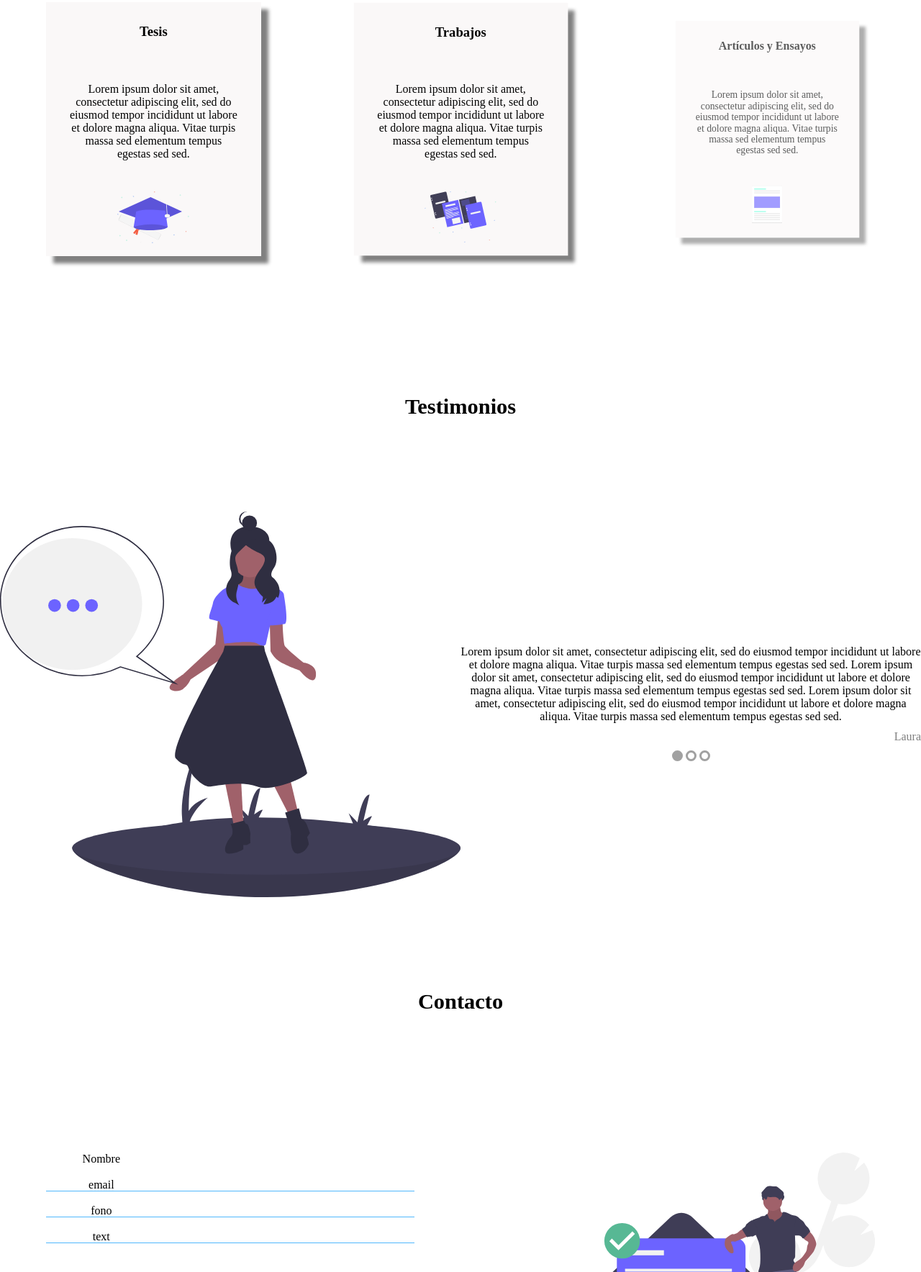
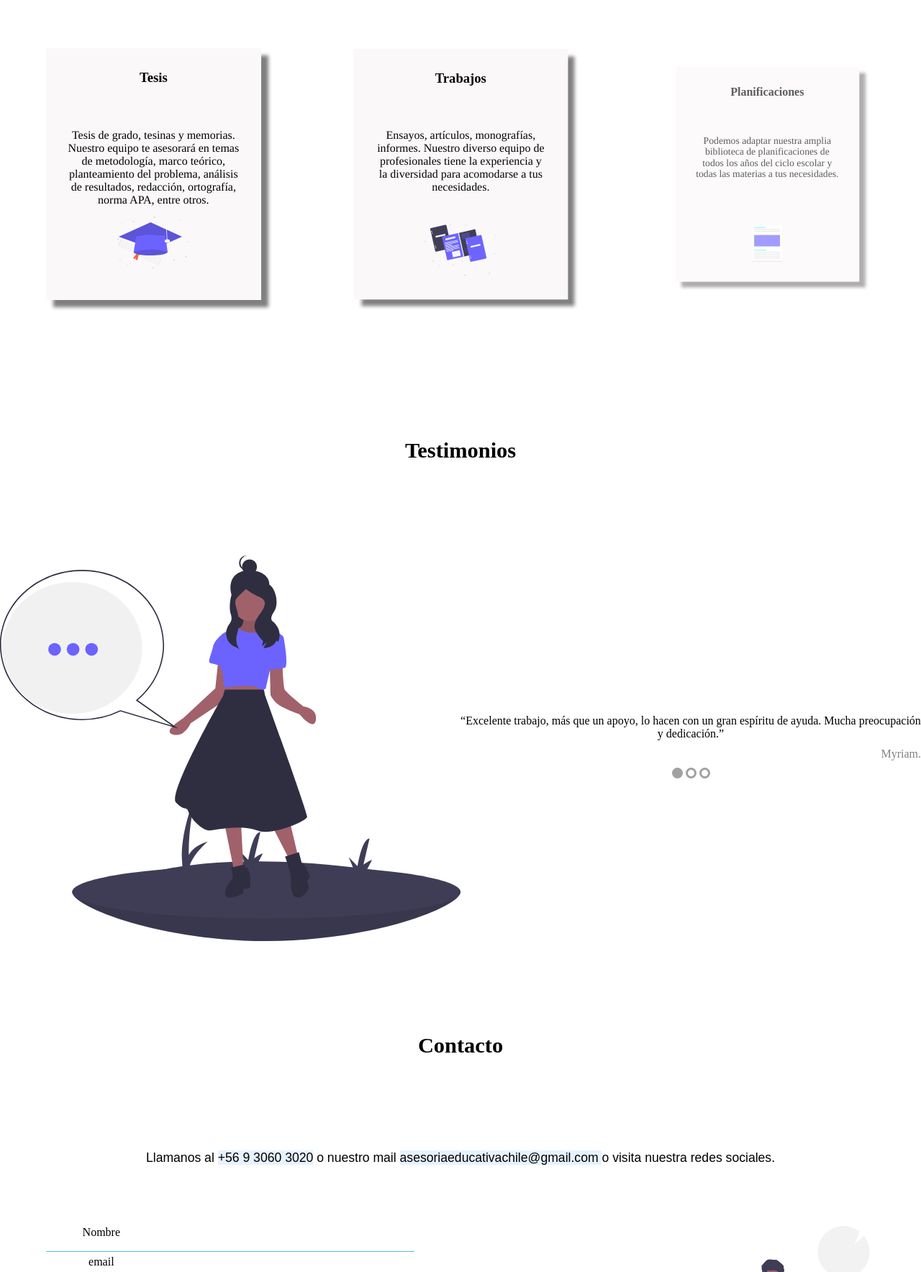
Before and after one commit to MauricioSo/asesor-as_static_version, a plain HTML site: page index.html in a window 1280 px wide. Shown: the part 1032-2800 px from the top of the page at 72% size. Drawn offline with nearby package versions, Linux system fonts and the light colour scheme.

Commit message:
finished form, contact, responsiveness

```diff
--- a/css/style.css
+++ b/css/style.css
@@ -62,11 +62,12 @@
 .column-left {
     width: 50vw;
     height: 80vh;
+    margin-top: 5%;
 }
 .column-right{
     width: 50vw;
     height: 85vh;
-
+    margin-top: 5%;
 }
 
 .title-header{
@@ -76,13 +77,14 @@
     margin-top: 20%;
     margin-bottom: 5%;
     margin-right: 10%;
-    font-family: 'Noto Serif'
+    font-family: 'Noto Serif', 'times', 'arial';
 }
 
 .text-header {
     margin-left: 20%;
     font-size: 1em;
     margin-right: 10%;
+    font-family: 'Monserrat', 'times', 'arial';
 }
 
 .btn-header {
@@ -119,6 +121,7 @@
     box-shadow: 10px 10px 5px grey;
     margin: 5%;
     background: #FAF8F8;
+    height: 350px;
 }
 
 .title-card {
@@ -127,6 +130,7 @@
 
 .p-card {
     margin: 10%;
+    font-family: 'Monserrat', 'times', 'arial';
 }
 
 .img-card {
@@ -173,6 +177,17 @@
     margin: 5%;
     width: 50%;
 }
+.p-contacto {
+    margin-bottom: 20px;
+    font-family: 'Monserrat', 'Arial', 'Times New Roman';
+    font-size: 1.1em;
+    margin-left: 10%;
+    margin-right: 10%;
+}
+
+.marcador{
+    background: #e6f2ff;
+}
 .form {
     display: flex;
     flex-direction: column;
@@ -197,12 +212,13 @@
 }
 
 .input {
-
+    max-height: 16px;
     width: 100%;
     height: 100%;
     border: none;
     border-bottom: 1px solid rgb(81, 184, 253);
     outline: none;
+    margin-bottom: 5px;
 }
 
 .input:focus {
--- a/index.html
+++ b/index.html
@@ -24,9 +24,7 @@
 <div class="container1" >
 <div class="column-left" data-aos="fade-left">
     <h1 class="title-header">Te Ayudamos Con Tus Trabajos</h1>
-    <p class="text-header"> Lorem ipsum dolor sit amet, consectetur adipiscing elit, sed do eiusmod tempor incididunt ut
-    labore et dolore magna aliqua. Quis enim lobortis scelerisque fermentum dui faucibus in ornare.
-    </p>
+    <p class="text-header"> Somos una empresa que te ayudará a realizar todo tipo de trabajos escolares y universitarios, en forma rápida y sencilla. Trabajamos con un equipo de profesionales de distintos ámbitos que pueden asesorarte en lo que necesites.</p>
     <button class="btn-header">Saber más</button>
 </div>
 
@@ -42,17 +40,17 @@
     <div class="wrapper-cards">
     <div class="card" data-aos="zoom-in" >
     <h3 class="title-card">Tesis</h3>
-    <p class="p-card">Lorem ipsum dolor sit amet, consectetur adipiscing elit, sed do eiusmod tempor incididunt ut labore et dolore magna aliqua. Vitae turpis massa sed elementum tempus egestas sed sed.</p>
+    <p class="p-card" style="margin-bottom: 0; ">Tesis de grado, tesinas y memorias. Nuestro equipo te asesorará en temas de metodología, marco teórico, planteamiento del problema, análisis de resultados, redacción, ortografía, norma APA, entre otros.</p>
     <img class="img-card"src="images/hut.svg">
     </div>
     <div class="card" data-aos="zoom-in" data-aos-delay="1000">
     <h3 class="title-card">Trabajos</h3>
-    <p class="p-card">Lorem ipsum dolor sit amet, consectetur adipiscing elit, sed do eiusmod tempor incididunt ut labore et dolore magna aliqua. Vitae turpis massa sed elementum tempus egestas sed sed.</p>
+    <p class="p-card">Ensayos, artículos, monografías, informes. Nuestro diverso equipo de profesionales tiene la experiencia y la diversidad para acomodarse a tus necesidades.</p>
     <img class="img-card" src="images/notebooks.svg">
     </div>
     <div class="card" data-aos="zoom-in" data-aos-delay="2000">
-    <h3 class="title-card">Artículos y Ensayos</h3>
-    <p class="p-card">Lorem ipsum dolor sit amet, consectetur adipiscing elit, sed do eiusmod tempor incididunt ut labore et dolore magna aliqua. Vitae turpis massa sed elementum tempus egestas sed sed.</p>
+    <h3 class="title-card">Planificaciones</h3>
+    <p class="p-card" style="margin-bottom: 18%; ">Podemos adaptar nuestra amplia biblioteca de planificaciones de todos los años del ciclo escolar y todas las materias a tus necesidades.</p>
     <img class="img-card" style="width: 50px;"  src="images/articulo.svg">
     </div>
     </div>
@@ -63,21 +61,16 @@
                 <img class="img-testimony"  src="images/testimony.svg" data-aos="fade-left">
                 <div class="testimony" data-aos="fade-right">
                     <div class="testimony1 fade slide-active" >
-                    <p class="text">                Lorem ipsum dolor sit amet, consectetur adipiscing elit, sed do eiusmod tempor incididunt ut labore et dolore magna aliqua. Vitae turpis massa sed elementum tempus egestas sed sed.
-                    Lorem ipsum dolor sit amet, consectetur adipiscing elit, sed do eiusmod tempor incididunt ut labore et dolore magna aliqua. Vitae turpis massa sed elementum tempus egestas sed sed.
-                    Lorem ipsum dolor sit amet, consectetur adipiscing elit, sed do eiusmod tempor incididunt ut labore et dolore magna aliqua. Vitae turpis massa sed elementum tempus egestas sed sed.</p>
-                    <p class="author">Laura <p>
+                    <p class="text">               “Excelente trabajo, más que un apoyo, lo hacen con un gran espíritu de ayuda. Mucha preocupación y dedicación.” </p>
+                    <p class="author">Myriam.<p>
                     </div>
                     <div class="testimony1 fade">
-                    <p class="text">                empor incididunt ut labore et dolore magna aliqua. Vitae turpis massa sed elementum tempus egestas sed sed.
-                    Lorem ipsum dolor sit amet, consectetur adipiscing elit, sed do eiusmod tempor incididunt ut labore et dolore magna aliqua. Vitae turpis massa sed elementum tempus egestas sed sed.</p>
-                    <p class="author">Nicole<p>
+                    <p class="text"> “Muy responsables y puntal. La recomiendo 100%, realiza muy bien su trabajo”</p>
+                    <p class="author">Jocelyn.<p>
                     </div>
                     <div class="testimony1 fade">
-                        <p class="text">                Lorem ipsum dolor sit amet, consectetur adipiscing elit, sed do eiusmod tempor incididunt ut labore et dolore magna aliqua. Vitae turpis massa sed elementum tempus egestas sed sed.
-                        Lorem ipsum dolor sit amet, consectetur adipiscing elit, sed do eiusmod tempor incididunt ut labore et dolore magna aliqua. Vitae turpis massa sed elementum tempus egestas sed sed.
-                        Lorem ipsum dolor sit amet, c</p>
-                        <p class="author">Constanza<p>
+                        <p class="text"> “¡Gracias por el apoyo! El servicio que brinda es muy bueno ya que la atención es excelente por las respuestas rápidas y de calidad. Felicitaciones por tan buen emprendimiento!!!”</p>
+                        <p class="author">Martha.<p>
                         </div>
                     <div class="dot-section">
                 <div class="dots active" onclick="carousel(0)"></div>
@@ -96,6 +89,7 @@
 
     <div class="container-4" id="contacto">
         <h2 class="subtitle" data-aos="fade-down">Contacto</h2>
+        <p class="p-contacto" data-aos="fade-in">Llamanos al <span class="marcador"> +56 9 3060 3020</span> o nuestro mail <span class="marcador">asesoriaeducativachile@gmail.com </span>o visita nuestra redes sociales.</p>
         <div class="wrapper">
             <div class="column-left-4" data-aos="fade-left">
                 <form class="form" method="POST" name="contacto" data-netlify="true">
--- a/js/asesorias.js
+++ b/js/asesorias.js
@@ -19,9 +19,15 @@ AOS.init({duration: 2000});
     const burguer = document.querySelector(".icon");
     const menu = document.querySelector(".menu");
 
-    const menuId = document.getElementById("menu");
+
     burguer.addEventListener('click', () => {
         menu.classList.toggle('menu-active');
 
     }
     )
+
+    const list = document.querySelector(".list");
+
+    menu.addEventListener('click', () => {
+        menu.classList.toggle('menu-active')
+    });
```
